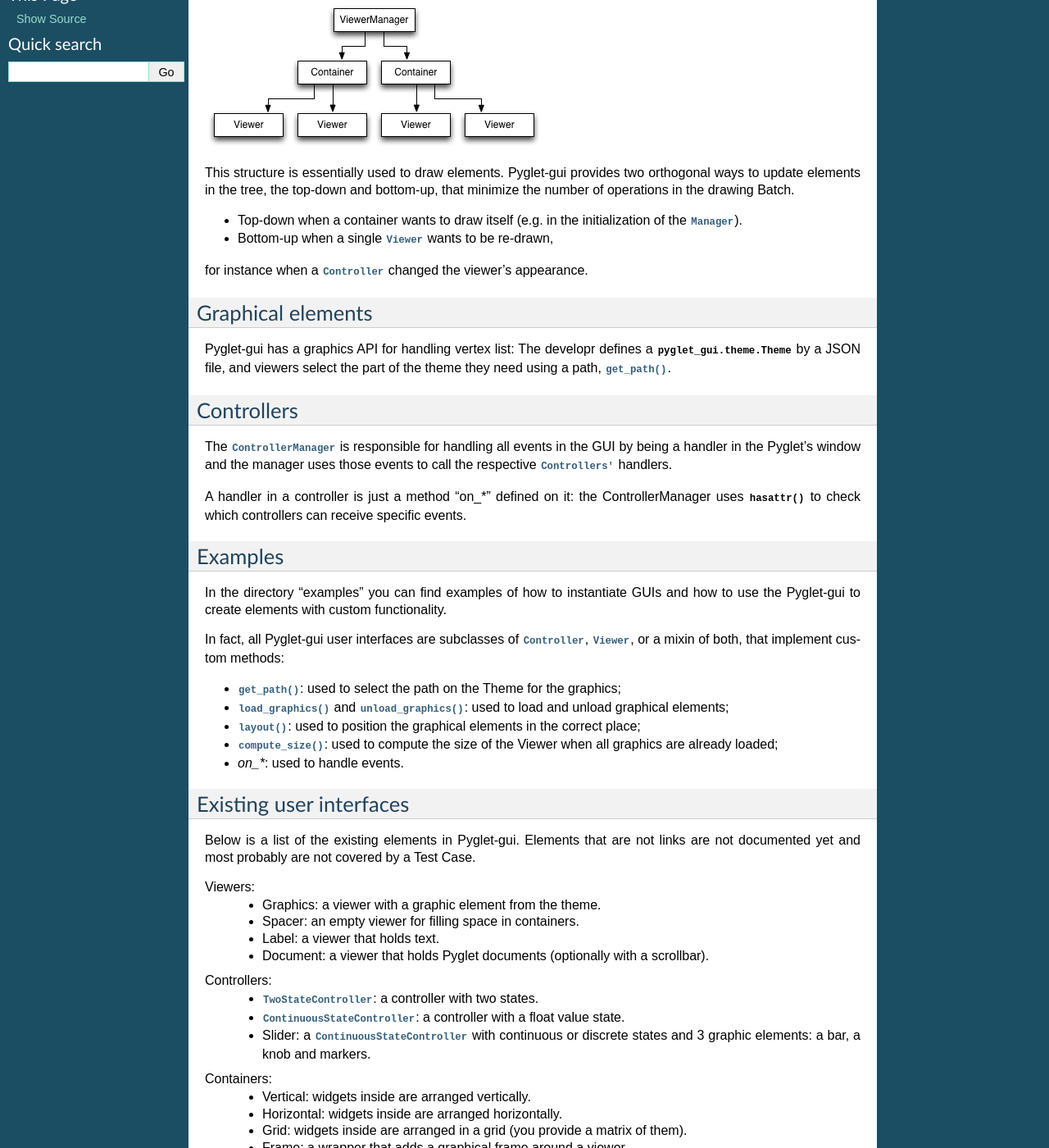
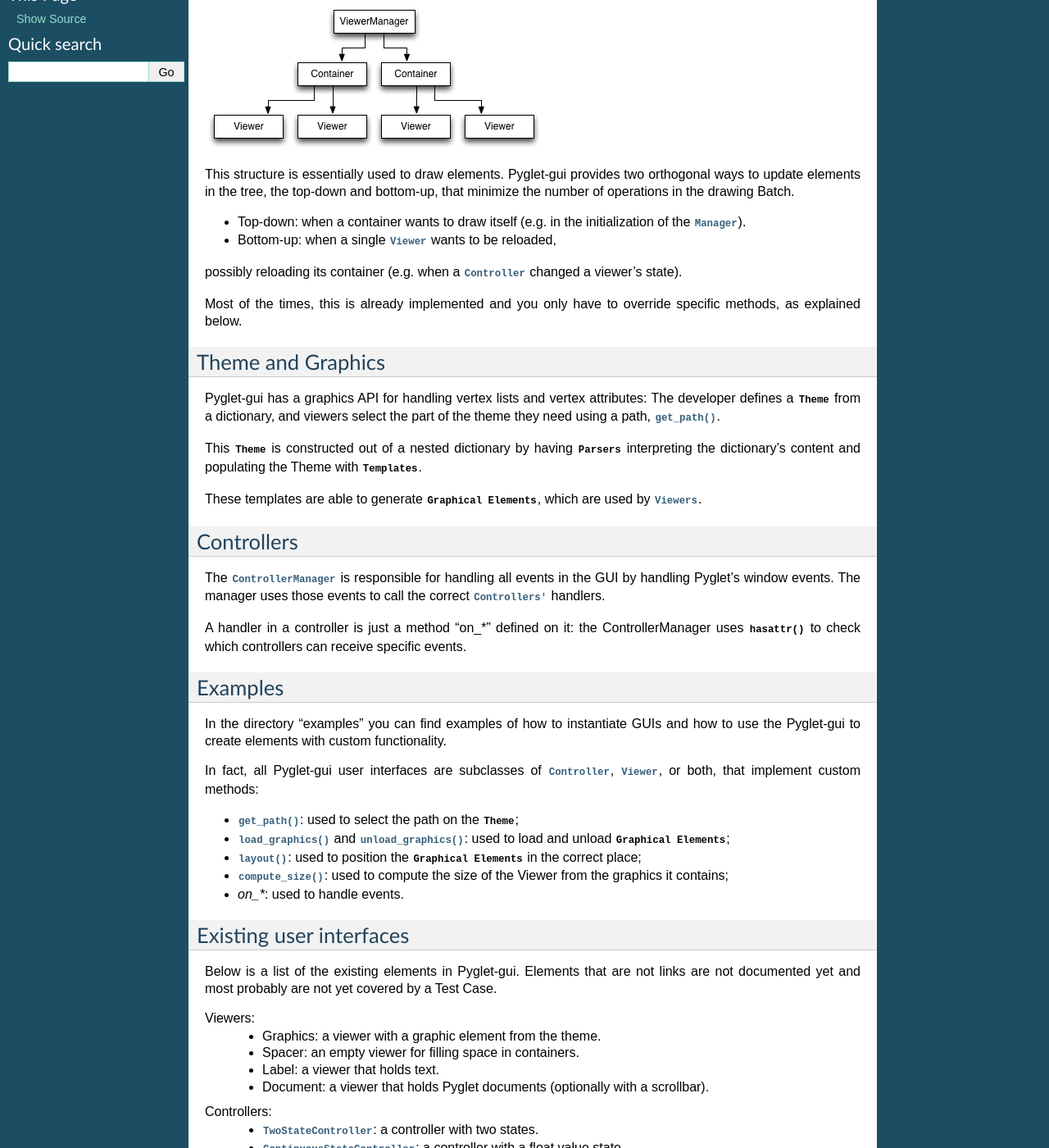
Before and after one commit to jorgecarleitao/pyglet-gui, a Sphinx documentation site: the page built from docs/api.rst, in a window 1280 px wide and 1400 px high, scrolled down 305 px. Shown: the whole window at 82% size. Built offline with Sphinx 7.4.7, drawn with Linux system fonts in a browser that asks for light colours; some of the changed text lies outside the part shown.

Commit message:
Improved the API overview docs.

```diff
--- a/docs/api.rst
+++ b/docs/api.rst
@@ -1,22 +1,23 @@
 Overview of the API
 ===================
 
-This document gives a conceptual overview of how Pyglet-gui works.
+This document gives an overview of how Pyglet-gui works and what you can do with it.
 
-Pyglet-gui uses :class:`Viewers <pyglet_gui.core.Viewer>` for static appearance
-and :class:`Controllers <pyglet_gui.core.Controller>` for dynamic events.
-For instance, a button is a mixing of a Viewer (for draw) with a Controller (for user actions).
+Pyglet-gui uses :class:`Viewers <pyglet_gui.core.Viewer>` for defining appearance
+and :class:`Controllers <pyglet_gui.core.Controller>` for defining behaviour.
+For instance, a :class:`Controllers <pyglet_gui.buttons.Button>` is a subclass of a
+Viewer (for draw) and of a Controller (for behaviour).
 
 .. image:: management.png
     :scale: 100%
 
-    A :class:`~pyglet_gui.manager.Manager` constitutes a GUI in a Pyglet-gui,
+    A :class:`~pyglet_gui.manager.Manager` defines a GUI in a Pyglet-gui,
     managing :class:`Controllers <pyglet_gui.core.Controller>` and :class:`Viewers <pyglet_gui.core.Viewer>`.
 
 Viewers
 ^^^^^^^^^^^
 
-In Pyglet-gui, the viewers are organized in a tree: every viewer has a
+In Pyglet-gui, viewers are organized in a tree: every viewer has a
 parent :class:`~pyglet_gui.containers.Container` (a subclass of Viewer with children viewers)
 and the root of the tree is a :class:`~pyglet_gui.manager.ViewerManager`, a special
 container without parent.
@@ -28,24 +29,33 @@ This structure is essentially used to draw elements. Pyglet-gui provides two ort
 to update elements in the tree, the top-down and bottom-up,
 that minimize the number of operations in the drawing Batch.
 
-* Top-down when a container wants to draw itself (e.g. in the initialization of the :class:`~pyglet_gui.manager.Manager`).
+* Top-down: when a container wants to draw itself (e.g. in the initialization of the :class:`~pyglet_gui.manager.Manager`).
 
-* Bottom-up when a single :class:`~pyglet_gui.core.Viewer` wants to be re-drawn,
-for instance when a :class:`Controller <pyglet_gui.core.Controller>` changed the viewer's appearance.
+* Bottom-up: when a single :class:`~pyglet_gui.core.Viewer` wants to be reloaded,
+possibly reloading its container (e.g. when a :class:`Controller <pyglet_gui.core.Controller>` changed a viewer's state).
 
-Graphical elements
-^^^^^^^^^^^^^^^^^^^^
+Most of the times, this is already implemented and you only have to override specific methods, as explained below.
 
-Pyglet-gui has a graphics API for handling vertex list:
-The developr defines a :class:`pyglet_gui.theme.Theme` by a JSON file, and viewers select
+Theme and Graphics
+^^^^^^^^^^^^^^^^^^^^^
+
+Pyglet-gui has a graphics API for handling vertex lists and vertex attributes:
+The developer defines a :class:`~pyglet_gui.theme.theme.Theme` from a dictionary, and viewers select
 the part of the theme they need using a path, :meth:`~pyglet_gui.core.Viewer.get_path`.
+
+This :class:`~pyglet_gui.theme.theme.Theme` is constructed out of a nested dictionary by having :class:`Parsers <pyglet_gui.theme.parsers.Parser>`
+interpreting the dictionary's content and populating the Theme with
+:class:`Templates <pyglet_gui.theme.templates.Template>`.
+
+These templates are able to generate :class:`Graphical Elements <pyglet_gui.theme.elements.GraphicalElement>`,
+which are used by :class:`Viewers <pyglet_gui.core.Viewer>`.
 
 Controllers
 ^^^^^^^^^^^^^^
 
 The :class:`~pyglet_gui.manager.ControllerManager` is responsible for handling all events in the GUI
-by being a handler in the Pyglet's window and the manager uses those
-events to call the respective :class:`Controllers' <pyglet_gui.core.Controller>` handlers.
+by handling Pyglet's window events. The manager uses those
+events to call the correct :class:`Controllers' <pyglet_gui.core.Controller>` handlers.
 
 .. image:: controllers.png
     :scale: 100%
@@ -62,21 +72,21 @@ Examples
 In the directory "examples" you can find examples of how to instantiate GUIs and how to use the Pyglet-gui
 to create elements with custom functionality.
 
-In fact, all Pyglet-gui
-user interfaces are subclasses of :class:`~pyglet_gui.core.Controller`, :class:`~pyglet_gui.core.Viewer`,
-or a mixin of both, that implement custom methods:
+In fact, all Pyglet-gui user interfaces are subclasses of
+:class:`~pyglet_gui.core.Controller`, :class:`~pyglet_gui.core.Viewer`,
+or both, that implement custom methods:
 
-* :meth:`~pyglet_gui.core.Viewer.get_path`: used to select the path on the Theme for the graphics;
-* :meth:`~pyglet_gui.core.Viewer.load_graphics` and :meth:`~pyglet_gui.core.Viewer.unload_graphics`: used to load and unload graphical elements;
-* :meth:`~pyglet_gui.core.Viewer.layout`: used to position the graphical elements in the correct place;
-* :meth:`~pyglet_gui.core.Viewer.compute_size`: used to compute the size of the Viewer when all graphics are already loaded;
+* :meth:`~pyglet_gui.core.Viewer.get_path`: used to select the path on the :class:`~pyglet_gui.theme.theme.Theme`;
+* :meth:`~pyglet_gui.core.Viewer.load_graphics` and :meth:`~pyglet_gui.core.Viewer.unload_graphics`: used to load and unload :class:`Graphical Elements <pyglet_gui.theme.elements.GraphicalElement>`;
+* :meth:`~pyglet_gui.core.Viewer.layout`: used to position the :class:`Graphical Elements <pyglet_gui.theme.elements.GraphicalElement>` in the correct place;
+* :meth:`~pyglet_gui.core.Viewer.compute_size`: used to compute the size of the Viewer from the graphics it contains;
 * `on_*`: used to handle events.
 
 Existing user interfaces
 ^^^^^^^^^^^^^^^^^^^^^^^^
 
 Below is a list of the existing elements in Pyglet-gui. Elements that
-are not links are not documented yet and most probably are not covered by a Test Case.
+are not links are not documented yet and most probably are not yet covered by a Test Case.
 
 Viewers:
     * Graphics: a viewer with a graphic element from the theme.
```
